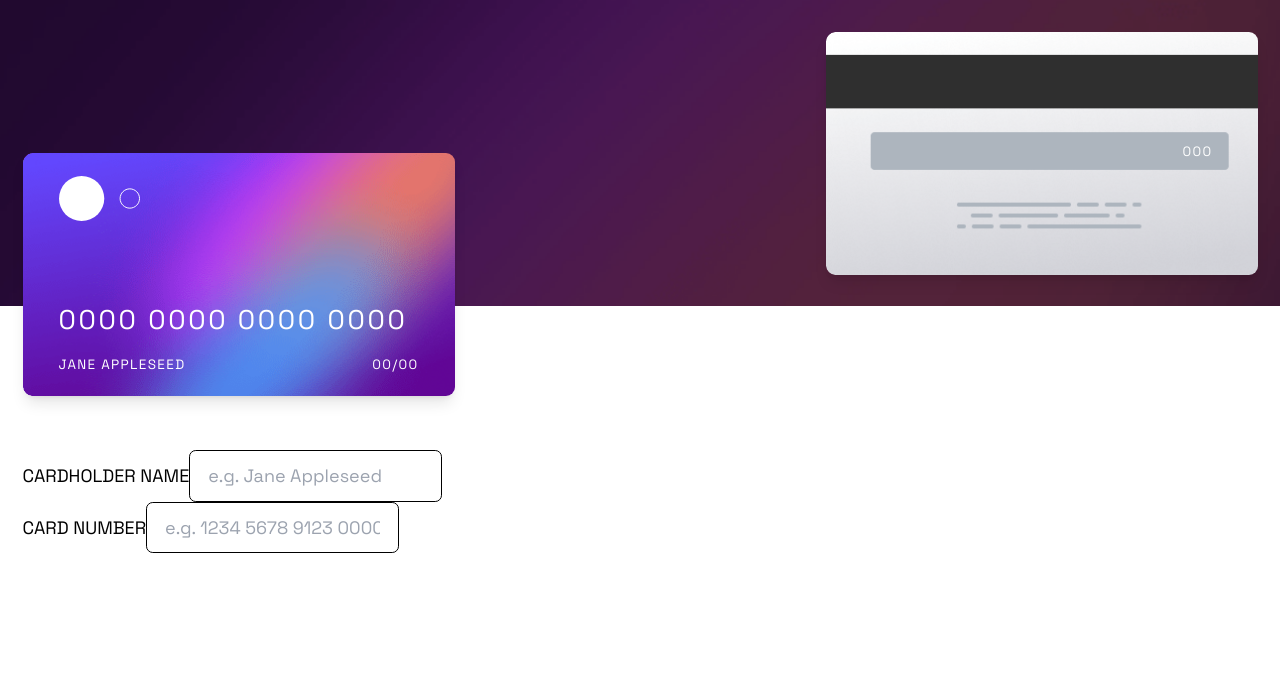
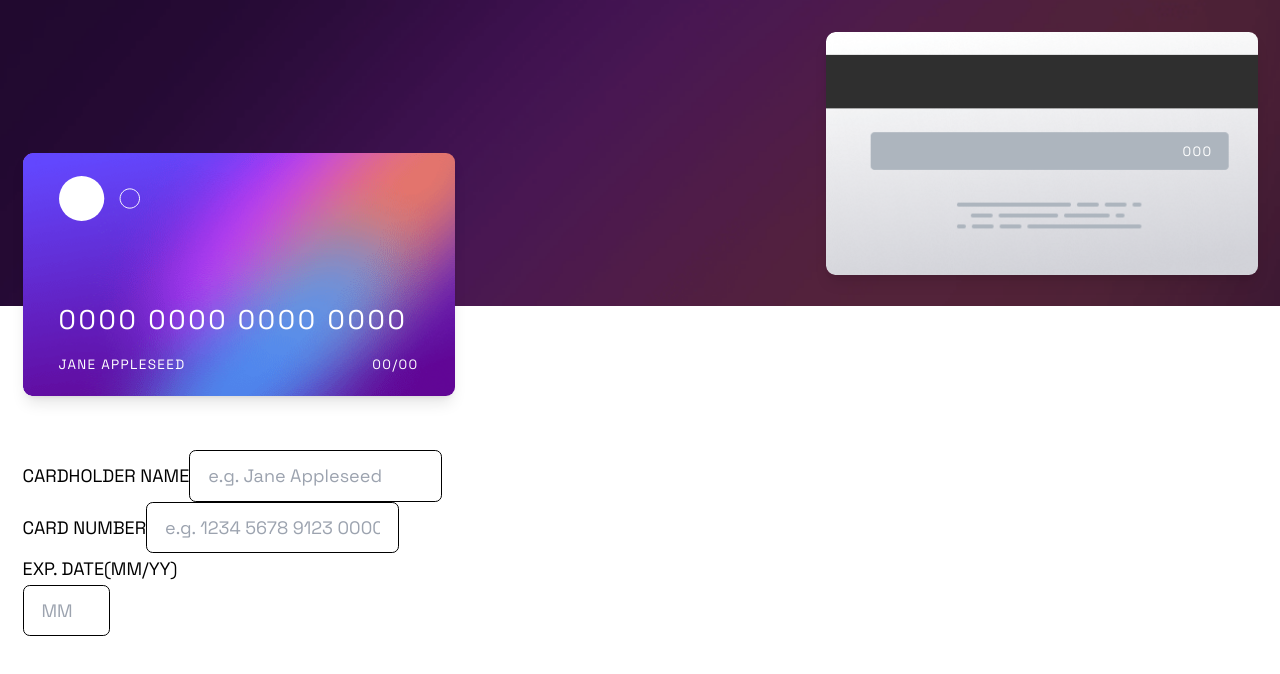
Before and after one commit to soewaiyanag/interactive-card-details-form, a React (Create React App) app: page / in a window 1280 px wide. Shown: the top 674 px of the page. Built offline with nearby package versions, Linux system fonts and the light colour scheme.

Commit message:
ExpDate able to input date and also format to minimum 2 digits and limit value from 0 to 12 by using clamp function

```diff
--- a/src/Components/SecondSection.js
+++ b/src/Components/SecondSection.js
@@ -1,5 +1,6 @@
 import { CardHolderInput } from "features/cardHolder/CardHolder";
 import { CardNumberInput } from "features/cardNumber/CardNumber";
+import { ExpDateInput } from "features/expDate/ExpDate";
 
 const SecondSection = () => {
   return (
@@ -7,6 +8,7 @@ const SecondSection = () => {
       <form className="mt-32 px-5 flex flex-col">
         <CardHolderInput />
         <CardNumberInput />
+        <ExpDateInput />
       </form>
     </div>
   );
--- a/src/features/cardHolder/CardHolder.js
+++ b/src/features/cardHolder/CardHolder.js
@@ -14,18 +14,18 @@ export const CardHolderInput = () => {
   const dispatch = useDispatch();
   return (
     <div>
-      <label htmlFor="cardNumber" className="uppercase">
+      <label htmlFor="cardHolder" className="uppercase">
         cardholder name
       </label>
       <input
         onChange={(e) => {
           dispatch(update({ value: e.target.value }));
         }}
-        className="border border-black rounded-md py-2 px-4"
+        className="input"
         placeholder={"e.g. " + placeHolderName}
         type="text"
-        name="cardNumber"
-        id="cardNumber"
+        name="cardHolder"
+        id="cardHolder"
       />
     </div>
   );
--- a/src/features/cardNumber/CardNumber.js
+++ b/src/features/cardNumber/CardNumber.js
@@ -34,7 +34,7 @@ export const CardNumberInput = () => {
           dispatch(update({ value: e.target.value }));
         }}
         maxLength="16"
-        className="border border-black rounded-md py-2 px-4"
+        className="input"
         placeholder="e.g. 1234 5678 9123 0000"
         value={number}
         type="text"
--- a/src/features/expDate/ExpDate.js
+++ b/src/features/expDate/ExpDate.js
@@ -1,10 +1,41 @@
-import { useSelector } from "react-redux";
+import clamp from "functions/clamp";
+import formatTo2Digits from "functions/formatTo2Digits";
+import { useDispatch, useSelector } from "react-redux";
+import { updateMonth } from "./expDateSlice";
 
 const ExpDate = () => {
   const date = useSelector((state) => state.expDate);
+  console.log(date);
   const month = date.month || "00";
   const year = date.year || "00";
   return <span className="card-small-text">{month + "/" + year}</span>;
 };
 
+export const ExpDateInput = () => {
+  const dispatch = useDispatch();
+  const month = useSelector((state) => state.expDate.month);
+  const value = month === "00" ? "" : month;
+
+  return (
+    <div>
+      <p htmlFor="expDate">EXP. DATE(MM/YY)</p>
+      <input
+        min={0}
+        max={12}
+        onChange={(e) => {
+          const clampedMonth = clamp(e.target.value, 0, 12);
+          const formattedMonth = formatTo2Digits(clampedMonth);
+          dispatch(updateMonth({ month: formattedMonth }));
+        }}
+        className="input"
+        placeholder="MM"
+        type="number"
+        value={value}
+        name="expDate"
+        id="expDate"
+      />
+    </div>
+  );
+};
+
 export default ExpDate;
--- a/src/features/expDate/expDateSlice.js
+++ b/src/features/expDate/expDateSlice.js
@@ -1,8 +1,8 @@
 import { createSlice } from "@reduxjs/toolkit";
 
 const initialState = {
-  month: "",
-  year: "",
+  month: "00",
+  year: "00",
 };
 
 export const expDateSlice = createSlice({
--- /dev/null
+++ b/src/functions/clamp.js
@@ -0,0 +1,5 @@
+function clamp(value, min, max) {
+  return Math.min(Math.max(value, min), max);
+}
+
+export default clamp;
--- /dev/null
+++ b/src/functions/formatTo2Digits.js
@@ -0,0 +1,7 @@
+function formatTo2Digits(num) {
+  return num.toLocaleString("en-US", {
+    minimumIntegerDigits: 2,
+  });
+}
+
+export default formatTo2Digits;
--- a/src/style.css
+++ b/src/style.css
@@ -11,6 +11,10 @@
   }
 }
 
+.input {
+  @apply border border-black rounded-md py-2 px-4;
+}
+
 .card {
   @apply w-84 sm:w-96 aspect-video rounded-lg
           bg-cover px-8 py-5 shadow-lg;
```
